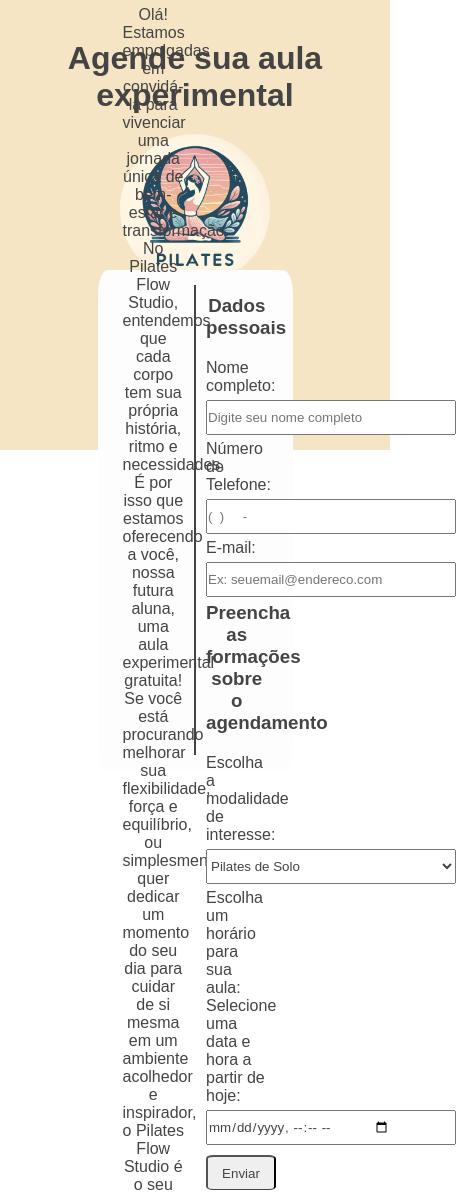
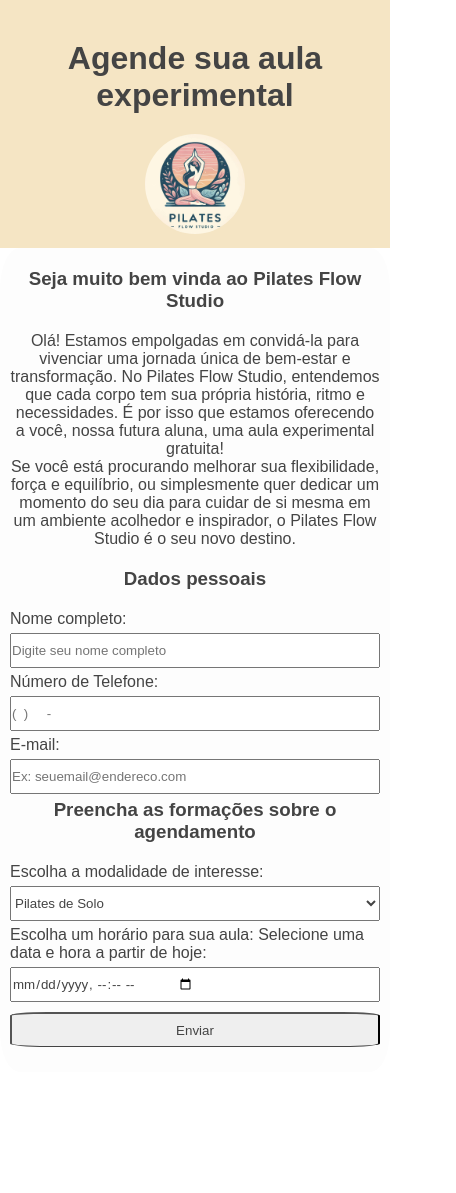
Before and after one commit to caioabueno/Site_agendamento_studio_pilates, a plain HTML site: page index.html in a window 390 px wide. Shown: the top 1193 px of the page, 456 px wide, since content can reach past the window. After the commit the page ends 1072 px from the top, so only its background shows below. Drawn offline with Linux system fonts and the light colour scheme; no server answers.

Commit message:
Adicionando responsividade

```diff
--- a/css.css
+++ b/css.css
@@ -1,5 +1,4 @@
-*{
-    margin: 0;
+*{margin: 0;
 padding: 0;
 box-sizing: border-box;
 font-family: montserrat, sans-serif;
@@ -83,7 +82,6 @@ form input, select{
 margin-top: 10px;
 cursor: pointer;
 transition: .2s;
-    align-self: center;
 }
 
 
@@ -93,3 +91,40 @@ form input, select{
 background-color: #f0c46e;
 
 }
+
+/* Adicionando o media query para max-width: 480px */
+@media (max-width: 480px) {
+    .header-title {
+        height: auto;
+    }
+
+    .container {
+        flex-direction: column;
+        width: 100%;
+        top: 0;
+        padding: 10px;
+        height: auto;
+    }
+
+    .informacoes-gerais,
+    form {
+        width: 100%;
+        border: none;
+        padding: 10px 0;
+    }
+
+    img {
+        height: 100px;
+        width: 100px;
+    }
+
+    form input,
+    select {
+        width: 100%;
+    }
+
+    .botao {
+        width: 100%;
+        margin-top: 10px;
+    }
+}
```
Lines whose indentation alone changed are shown as unchanged.
